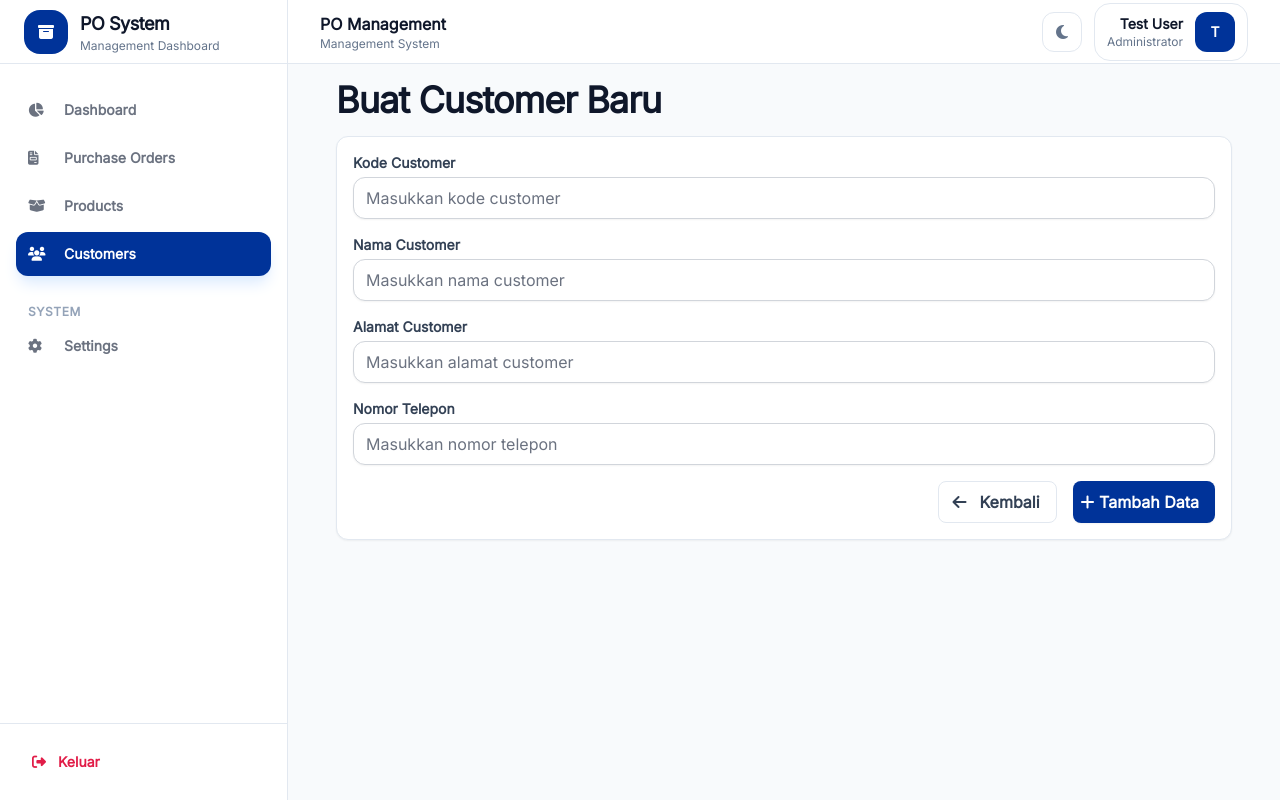
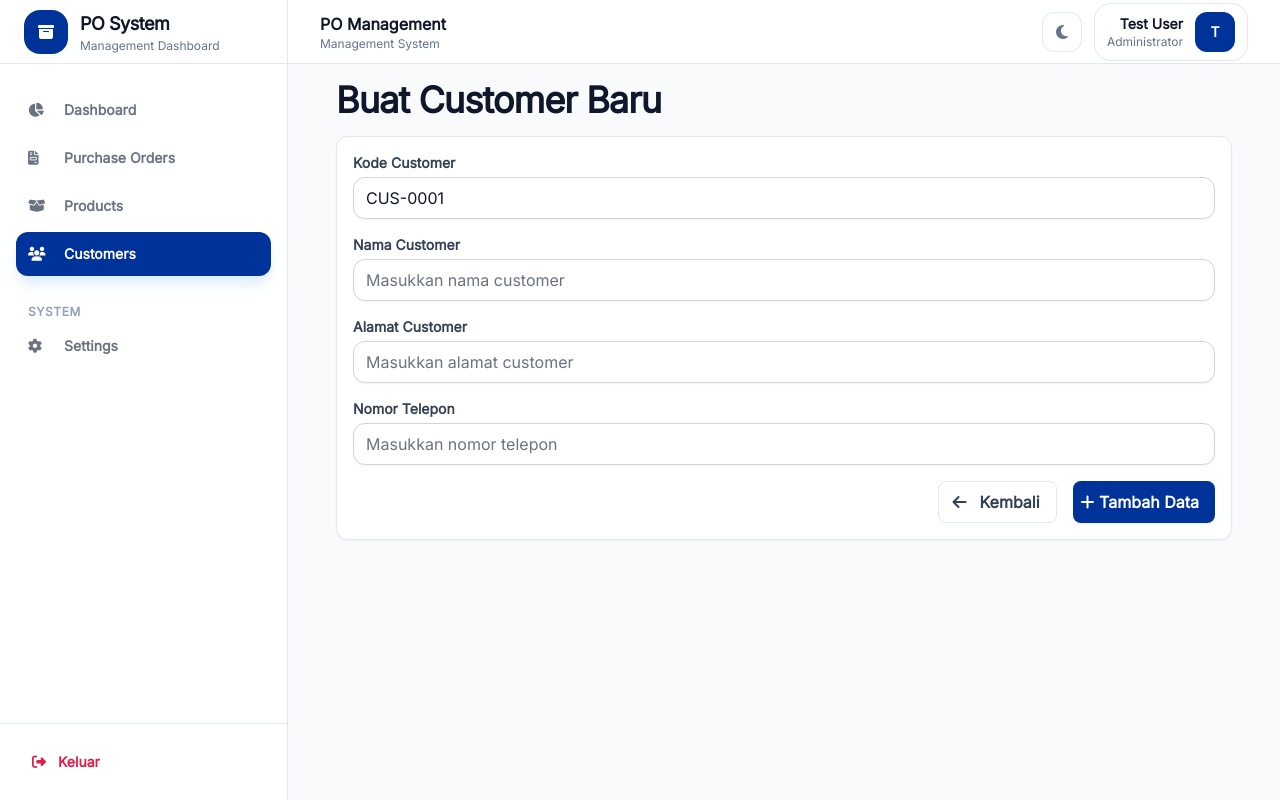
Before and after one commit to raka01102/PO-Managemant-System-WebApp, a Laravel app: page /customers/create in a window 1280 px wide. Run offline with Laravel 12, Linux system fonts and the light colour scheme; a user stored in the database is signed in; data comes from the database, SQL or seed files in the repository; data that the repository does not hold is empty; style sheets or scripts are compiled from the project's sources; some libraries are stand-ins or nearby versions.

Commit message:
generate code customer

```diff
--- a/app/Http/Controllers/CustomerController.php
+++ b/app/Http/Controllers/CustomerController.php
@@ -25,7 +25,8 @@ class CustomerController extends Controller
 
     public function create()
     {
-        return view('customers.create');
+        $newCode = Customer::generateCodeCustomer();
+        return view('customers.create', compact('newCode'));
     }
 
     public function search(Request $request)
--- a/resources/views/customers/create.blade.php
+++ b/resources/views/customers/create.blade.php
@@ -33,7 +33,7 @@
                     <div>
                         <x-input-label for="code" :value="__('Kode Customer')" />
                         <x-text-input id="code" class="block w-full mt-1" type="text" name="code"
-                            :value="old('code')" placeholder="Masukkan kode customer" required />
+                            :value="old('code', $newCode)" placeholder="Masukkan kode customer" required />
                         <x-input-error :messages="$errors->get('code')" class="mt-2" />
                     </div>
 
```
